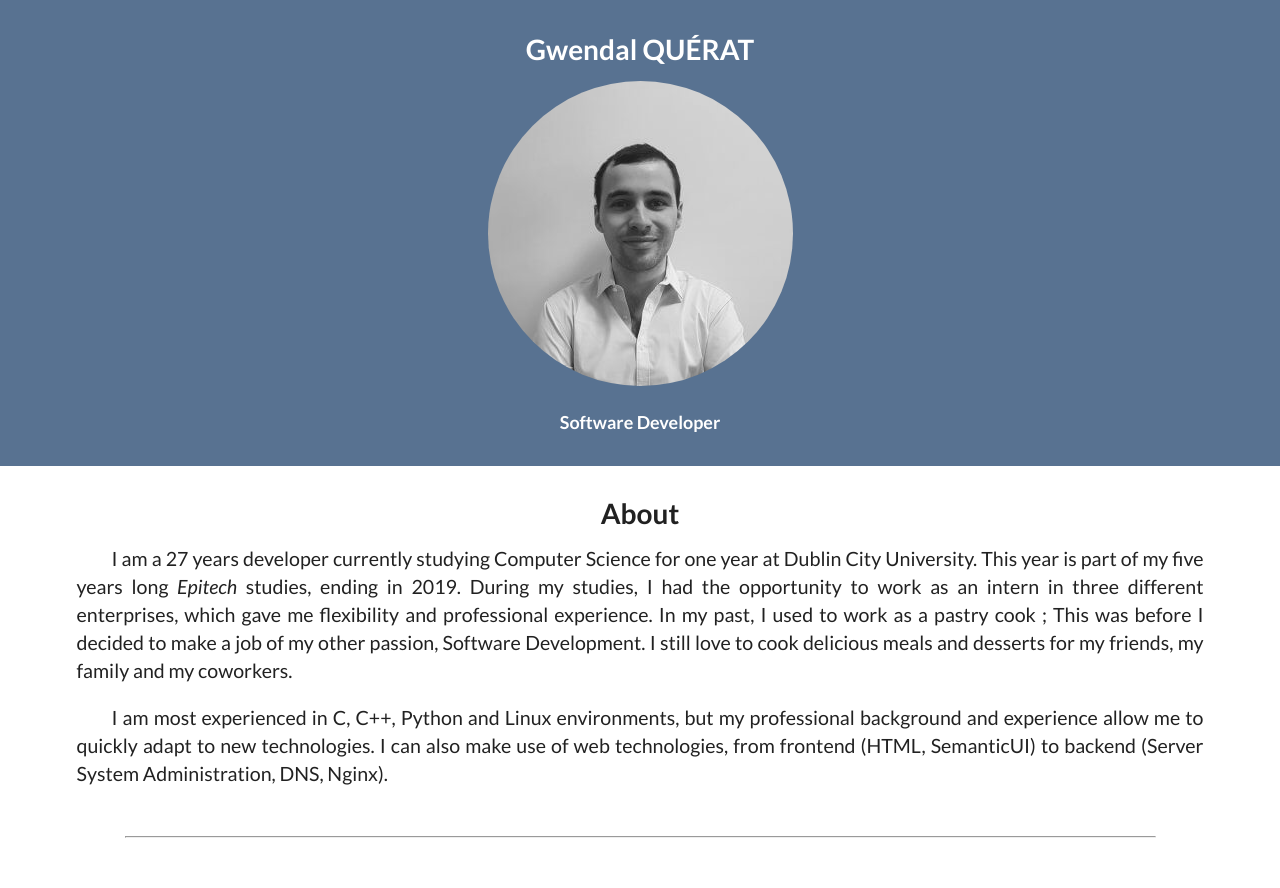
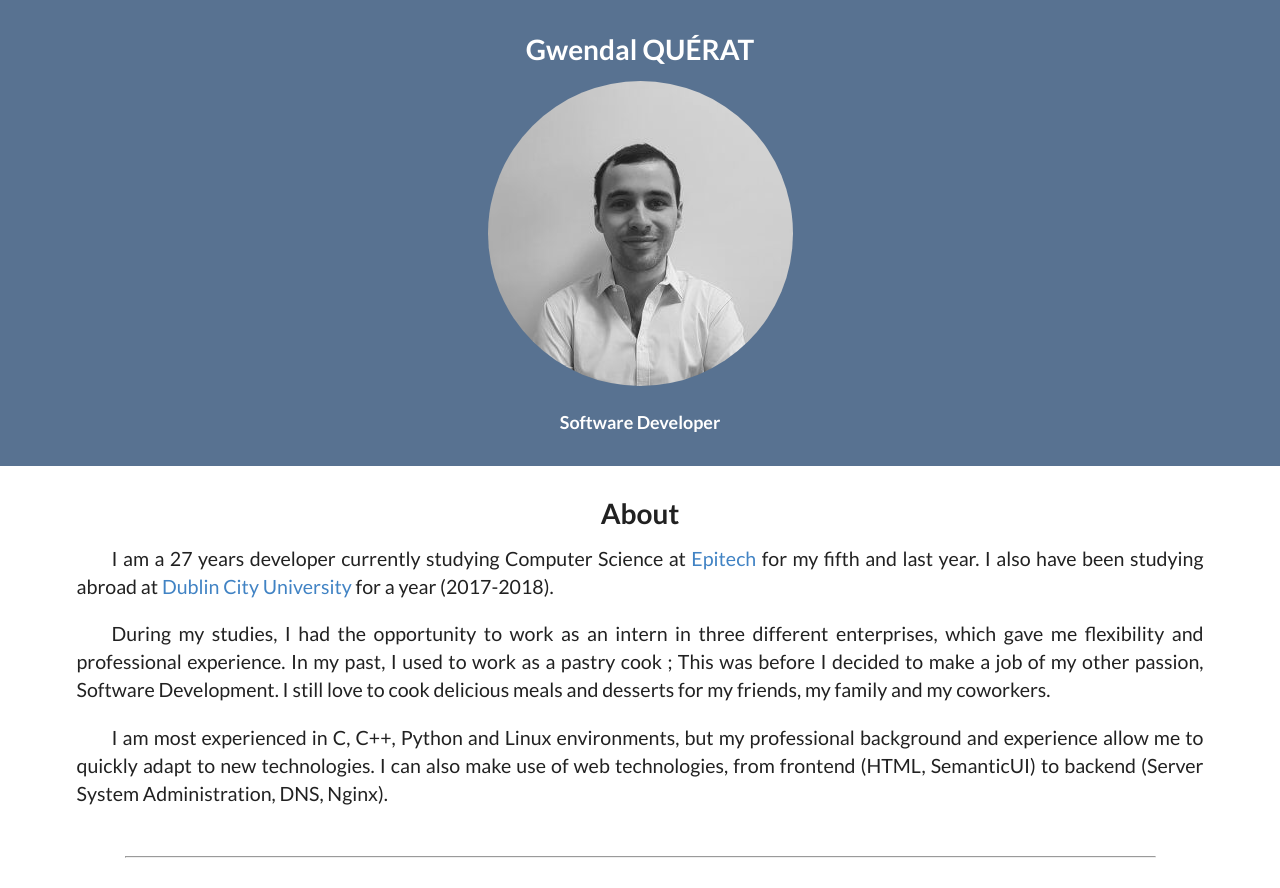
Before and after one commit to querat/gwendal.querat.pro, a PHP site: page / in a window 1280 px wide. Shown: the part 41-929 px from the top of the page. Run offline with PHP 8.4, Linux system fonts and the light colour scheme.

Commit message:
changed DCU/Epitech because of new scholar year

```diff
--- a/index.php
+++ b/index.php
@@ -27,7 +27,7 @@
       "jobTitle":        "Software Developer",
       "gender":          "male",
       "nationality":     "french",
-      "url":             "http://gwendal.querat.pro"
+      "url":             "https://gwendal.querat.pro"
       }
 </script>
 </head>
@@ -57,9 +57,13 @@
     <h1 id="about" class="ui header centered">About</h1>
     <div class="paragraph-text">
         <p>
-            I am a 27 years developer currently studying Computer Science for one year at Dublin City University.
-            This year is part of my five years long <i>Epitech</i> studies, ending in 2019. During my studies,
-            I had the opportunity to work as an intern in three different enterprises, which gave me flexibility and
+            I am a 27 years developer currently studying Computer Science at
+            <a href="http://www.epitech.eu/">Epitech</a>
+            for my fifth and last year.
+            I also have been studying abroad at <a href="https://www.dcu.ie/">Dublin City University</a> for a year (2017-2018).
+        </p>
+        <p>
+            During my studies, I had the opportunity to work as an intern in three different enterprises, which gave me flexibility and
             professional experience. In my past, I used to work as a pastry cook ;
             This was before I decided to make a job of my other passion, Software Development.
             I still love to cook delicious meals and desserts for my friends, my family and my coworkers.
```
